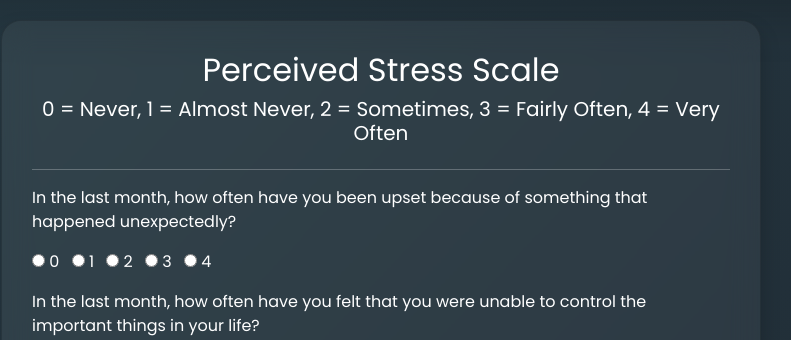
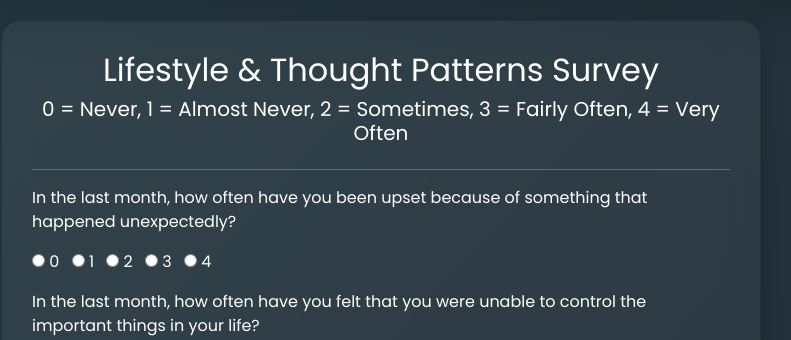
Before and after one commit to biku34/nextniche, a PHP site: page /test1.php in a window 1280 px wide. Shown: the part 96-436 px from the top of the page, without its empty margins (259-1050 px from the left). Run offline with PHP 8.4, Linux system fonts and the light colour scheme; the visitor is signed in with stand-in values (Sample User, id 1).

Commit message:
Update test1.php

```diff
--- a/military/test1.php
+++ b/military/test1.php
@@ -65,7 +65,7 @@
     </nav>
     <div class="container">
         <div class="card">
-            <h2 class="text-center">Perceived Stress Scale</h2>
+            <h2 class="text-center">Lifestyle & Thought Patterns Survey</h2>
             <h5 class="text-center">0 = Never, 1 = Almost Never, 2 = Sometimes, 3 = Fairly Often, 4 = Very Often</h5>
             <hr>
             <form id="lonelinessTest" action="save_test1.php" method="POST">
```
